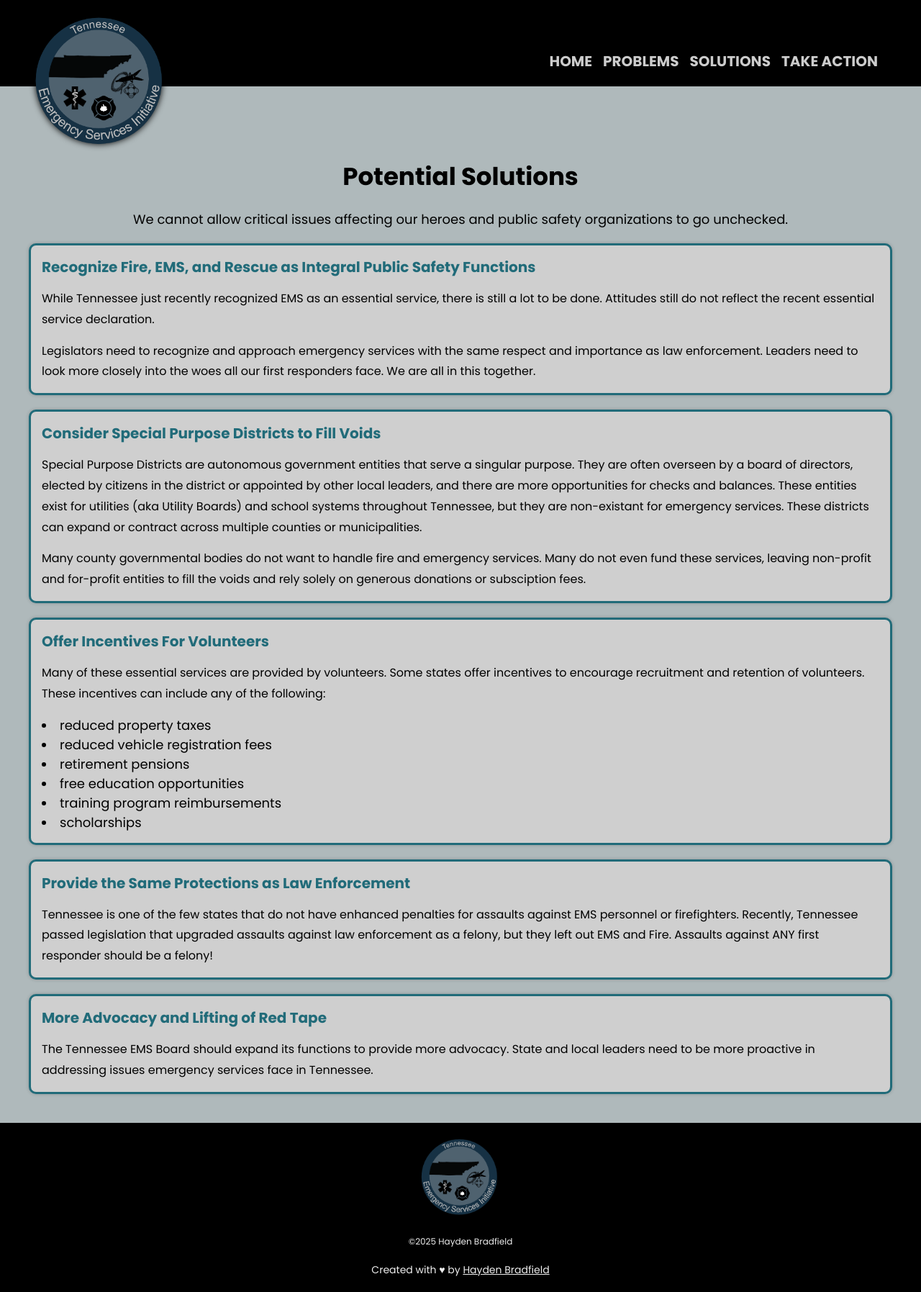
After one commit to hjb1694/tnesi_new, a PHP site: page /solutions.html in a window 1280 px wide. The commit adds this page. Shown: the whole page at 72% size. Run offline with PHP 8.4, Linux system fonts and the light colour scheme.

Commit message:
add solutions page

```diff
--- a/index.html
+++ b/index.html
@@ -24,13 +24,13 @@
                  <nav class="nav">
                     <ul class="nav__list">
                         <li class="nav__item">
-                            <a href="#" class="nav__link">Home</a>
+                            <a href="/" class="nav__link">Home</a>
                         </li>
                         <li class="nav__item">
-                            <a href="#" class="nav__link">Problems</a>
+                            <a href="/problems.html" class="nav__link">Problems</a>
                         </li>
                         <li class="nav__item">
-                            <a href="#" class="nav__link">Solutions</a>
+                            <a href="/solutions.html" class="nav__link">Solutions</a>
                         </li>
                         <li class="nav__item">
                             <a href="#" class="nav__link">Take Action</a>
--- a/problems.html
+++ b/problems.html
@@ -24,13 +24,13 @@
                  <nav class="nav">
                     <ul class="nav__list">
                         <li class="nav__item">
-                            <a href="#" class="nav__link">Home</a>
+                            <a href="/" class="nav__link">Home</a>
                         </li>
                         <li class="nav__item">
-                            <a href="#" class="nav__link">Problems</a>
+                            <a href="/problems.html" class="nav__link">Problems</a>
                         </li>
                         <li class="nav__item">
-                            <a href="#" class="nav__link">Solutions</a>
+                            <a href="/solutions.html" class="nav__link">Solutions</a>
                         </li>
                         <li class="nav__item">
                             <a href="#" class="nav__link">Take Action</a>
--- /dev/null
+++ b/solutions.html
@@ -0,0 +1,108 @@
+<!DOCTYPE html>
+<html lang="en">
+<head>
+    <meta charset="UTF-8" />
+    <meta name="viewport" content="width=device-width, initial-scale=1.0" />
+    <title>Tennessee Emergency Services Initiative | Problems</title>
+    <link rel="preconnect" href="https://fonts.googleapis.com">
+    <link rel="preconnect" href="https://fonts.gstatic.com" crossorigin>
+    <link href="https://fonts.googleapis.com/css2?family=Oswald:wght@200..700&family=Poppins:ital,wght@0,100;0,200;0,300;0,400;0,500;0,600;0,700;0,800;0,900;1,100;1,200;1,300;1,400;1,500;1,600;1,700;1,800;1,900&display=swap" rel="stylesheet">
+    <link rel="stylesheet" href="/assets/style.css" />
+</head>
+<body>
+    <header class="header">
+        <div class="header__container">
+            <div class="header__part header__part--1">
+                <img class="header__logo" src="./assets/img/es_initiative_logo.png" />
+                <button class="menu-btn">
+                    <div class="menu-btn__hamburger-line menu-btn__hamburger-line--1"></div>
+                    <div class="menu-btn__hamburger-line menu-btn__hamburger-line--2"></div>
+                    <div class="menu-btn__hamburger-line menu-btn__hamburger-line--3"></div>
+                </button>
+            </div>
+            <div class="header__part header__part--2">
+                 <nav class="nav">
+                    <ul class="nav__list">
+                        <li class="nav__item">
+                            <a href="/" class="nav__link">Home</a>
+                        </li>
+                        <li class="nav__item">
+                            <a href="/problems.html" class="nav__link">Problems</a>
+                        </li>
+                        <li class="nav__item">
+                            <a href="/solutions.html" class="nav__link">Solutions</a>
+                        </li>
+                        <li class="nav__item">
+                            <a href="#" class="nav__link">Take Action</a>
+                        </li>
+                    </ul>
+                </nav>
+            </div>
+        </div>
+    </header>
+    <section class="solutions-page">
+        <div class="container">
+            <h1 class="solutions-page__heading">Potential Solutions</h1>
+            <p class="solutions-page__intro-text">We cannot allow critical issues affecting our heroes and public safety organizations to go unchecked.</p>
+            <div class="solution-list">
+                <div class="solution-tile">
+                    <h3 class="solution-tile__heading">Recognize Fire, EMS, and Rescue as Integral Public Safety Functions</h3>
+                    <div class="solution-tile__body">
+                        <p>While Tennessee just recently recognized EMS as an essential service, there is still a lot to be done. Attitudes still do not reflect the recent essential service declaration.</p>
+                        <p>Legislators need to recognize and approach emergency services with the same respect and importance as law enforcement. Leaders need to look more closely into the woes all our first responders face. We are all in this together. </p>
+                    </div>
+                </div>
+                <div class="solution-tile">
+                    <h3 class="solution-tile__heading">Consider Special Purpose Districts to Fill Voids</h3>
+                    <div class="solution-tile__body">
+                       <p>Special Purpose Districts are autonomous government entities that serve a singular purpose. They are often overseen by a board of directors, elected by citizens in the district or appointed by other local leaders, and there are more opportunities for checks and balances. These entities exist for utilities (aka Utility Boards) and school systems throughout Tennessee, but they are non-existant for emergency services. These districts can expand or contract across multiple counties or municipalities. </p>
+                       <p>Many county governmental bodies do not want to handle fire and emergency services. Many do not even fund these services, leaving non-profit and for-profit entities to fill the voids and rely solely on generous donations or subsciption fees.</p>
+                    </div>
+                </div>
+                <div class="solution-tile">
+                    <h3 class="solution-tile__heading">Offer Incentives For Volunteers</h3>
+                    <div class="solution-tile__body">
+                      <p>Many of these essential services are provided by volunteers. Some states offer incentives to encourage recruitment and retention of volunteers. These incentives can include any of the following:</p>
+                      <ul class="incentive-list">
+                        <li>reduced property taxes</li>
+                        <li>reduced vehicle registration fees</li>
+                        <li>retirement pensions</li>
+                        <li>free education opportunities</li>
+                        <li>training program reimbursements</li>
+                        <li>scholarships</li>
+                      </ul>
+                    </div>
+                </div>
+                <div class="solution-tile">
+                    <h3 class="solution-tile__heading">Provide the Same Protections as Law Enforcement</h3>
+                    <div class="solution-tile__body">
+                      <p>Tennessee is one of the few states that do not have enhanced penalties for assaults against EMS personnel or firefighters. Recently, Tennessee passed legislation that upgraded assaults against law enforcement as a felony, but they left out EMS and Fire. Assaults against ANY first responder should be a felony!</p>
+                    </div>
+                </div>
+                <div class="solution-tile">
+                    <h3 class="solution-tile__heading">More Advocacy and Lifting of Red Tape</h3>
+                    <div class="solution-tile__body">
+                      <p>The Tennessee EMS Board should expand its functions to provide more advocacy. State and local leaders need to be more proactive in addressing issues emergency services face in Tennessee. </p>
+                    </div>
+                </div>
+            </div>
+        </div>
+    </section>
+    <footer class="footer">
+        <img src="/assets/img/es_initiative_logo.png" class="footer__logo" alt="Footer Logo" />
+        <small>&copy;2025 Hayden Bradfield</small>
+        <p>Created with &hearts; by <a class="hb-link" href="https://haydenbradfield.com">Hayden Bradfield</a></p>
+    </footer>
+    <script>
+        const menuBtn = document.querySelector('.menu-btn');
+        const headerPart2 = document.querySelector('.header__part--2');
+
+        const toggleMenu = () => {
+            menuBtn.classList.toggle('open');
+            headerPart2.classList.toggle('open');
+        }
+
+        menuBtn.addEventListener('click', toggleMenu);
+    </script>
+</body>
+</html>
--- a/src/scss/main.scss
+++ b/src/scss/main.scss
@@ -294,7 +294,8 @@ body {
     color: #eee;
 }
 
-.problems-page {
+.problems-page,
+.solutions-page {
     background: #afb9bb;
     min-height: 70vh;
     padding: 10rem 2rem 4rem 2rem;
@@ -311,7 +312,8 @@ body {
     }
 }
 
-.issue-tile {
+.issue-tile,
+.solution-tile {
     background: #cfcfcf;
     border: 3px solid #216b79;
     border-radius: 1rem;
@@ -338,6 +340,11 @@ body {
                 margin-bottom: 1.5rem;
             }
         }
+    }
+
+    .incentive-list {
+        list-style: inside;
+        font-size: 1.8rem;
     }
 }
 
```
Also changed, not shown: assets/style.css, 1 other file.
